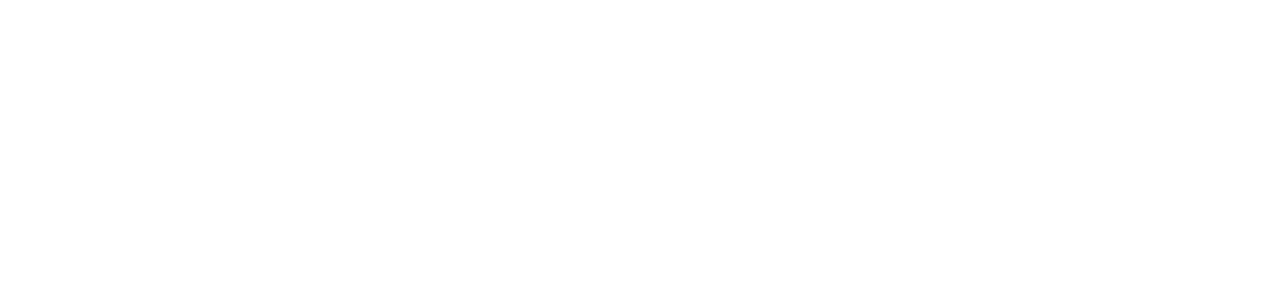
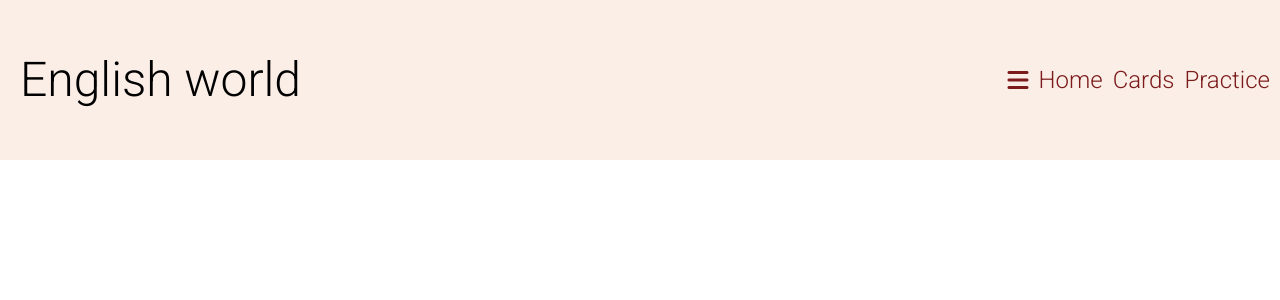
Before and after one commit to balazs21mate/English_world, a React (Create React App) app in the folder english_world_ui/: page / in a window 1280 px wide. Shown: the top 300 px of the page. Built offline with nearby package versions, Linux system fonts and the light colour scheme.

Commit message:
create navbar and add css to navbar

```diff
--- a/english_world_ui/public/index.html
+++ b/english_world_ui/public/index.html
@@ -9,6 +9,10 @@
       content="Web site created using create-react-app"
     />
     <link rel="manifest" href="%PUBLIC_URL%/manifest.json" />
+    <link rel="preconnect" href="https://fonts.googleapis.com">
+    <link rel="preconnect" href="https://fonts.gstatic.com" crossorigin>
+    <link href="https://fonts.googleapis.com/css2?family=Roboto:wght@100;300;500&display=swap" rel="stylesheet">
+    <link rel="stylesheet" href="https://cdnjs.cloudflare.com/ajax/libs/font-awesome/6.1.1/css/all.min.css">
     <title>English world</title>
   </head>
   <body>
--- a/english_world_ui/src/App.js
+++ b/english_world_ui/src/App.js
@@ -1,7 +1,9 @@
+import Navbar from "./components/Navbar";
 
 function App() {
   return (
     <div className="App">
+      <Navbar/>
     </div>
   );
 }
--- /dev/null
+++ b/english_world_ui/src/components/Navbar.js
@@ -0,0 +1,17 @@
+import './navbar.css'
+
+function Navbar(){
+    return(
+        <div className="navbar">
+            <h1 className="logo">English world</h1>
+            <div className="menu">
+                <p><i class="fa-solid fa-bars"></i></p>
+                <p>Home</p>
+                <p>Cards</p>
+                <p>Practice</p>
+            </div>
+        </div>
+    );
+}
+
+export default Navbar
--- /dev/null
+++ b/english_world_ui/src/components/navbar.css
@@ -0,0 +1,30 @@
+.navbar{
+    display: flex;
+    justify-content: space-between;
+    align-items: center;
+    width: 100%;
+    height: 10rem;
+    background-color: rgba(240,200,175,0.3);
+}
+
+.menu{
+    display: flex;
+    color: #7c1b1b;
+    list-style:none;
+    font-size: 1.5rem;
+    font-weight: 300;
+}
+
+.menu p{
+    margin: 5px;
+}
+
+.menu p:last-child{
+    margin-right: 10px;
+}
+
+.logo{
+    margin-left: 20px;
+    font-size: 3rem;
+    font-weight: 300;
+}
--- a/english_world_ui/src/index.css
+++ b/english_world_ui/src/index.css
@@ -1,7 +1,44 @@
-*{
-  box-sizing: border-box;
-  margin: 0;
-  padding: 0;
-  text-decoration: none;
-  outline: none;
+*{font-family: 'Roboto', sans-serif;}
+
+html, body, div, span, applet, object, iframe,
+h1, h2, h3, h4, h5, h6, p, blockquote, pre,
+a, abbr, acronym, address, big, cite, code,
+del, dfn, em, img, ins, kbd, q, s, samp,
+small, strike, strong, sub, sup, tt, var,
+b, u, i, center,
+dl, dt, dd, ol, ul, li,
+fieldset, form, label, legend,
+table, caption, tbody, tfoot, thead, tr, th, td,
+article, aside, canvas, details, embed,
+figure, figcaption, footer, header, hgroup,
+menu, nav, output, ruby, section, summary,
+time, mark, audio, video {
+	margin: 0;
+	padding: 0;
+	border: 0;
+	font-size: 100%;
+	vertical-align: baseline;
 }
+/* HTML5 display-role reset for older browsers */
+article, aside, details, figcaption, figure,
+footer, header, hgroup, menu, nav, section {
+	display: block;
+}
+body {
+	line-height: 1;
+}
+ol, ul {
+	list-style: none;
+}
+blockquote, q {
+	quotes: none;
+}
+blockquote:before, blockquote:after,
+q:before, q:after {
+	content: '';
+	content: none;
+}
+table {
+	border-collapse: collapse;
+	border-spacing: 0;
+}
```
